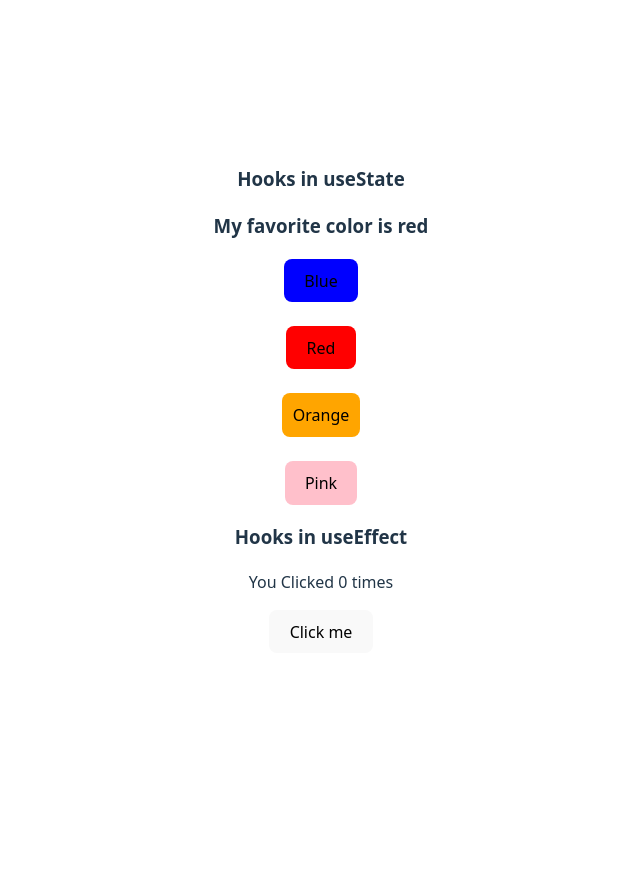
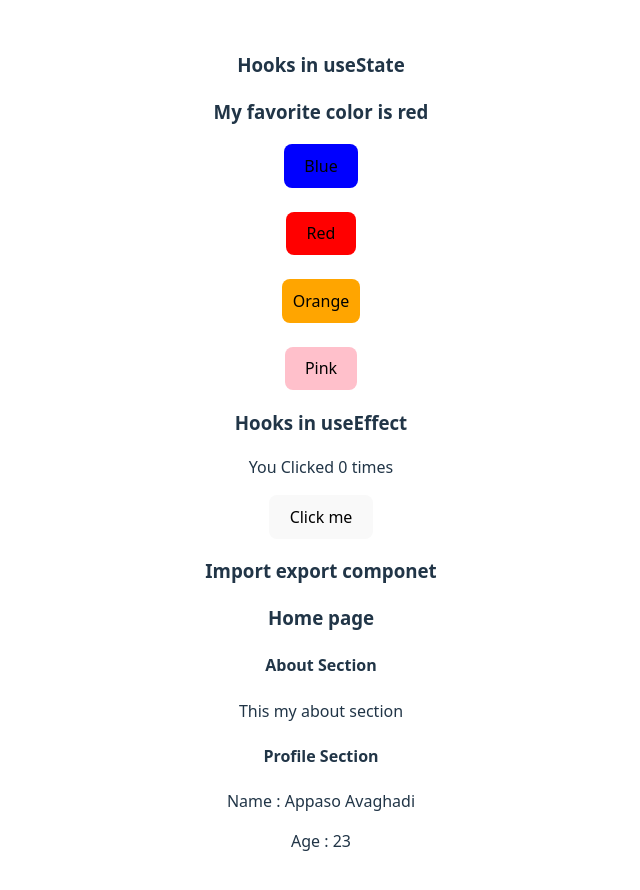
Before and after one commit to Appaso1919/React-Practice, a React (Vite) app: page / in a window 1280 px wide. Shown: the top 890 px of the page, without its empty margins (319-959 px from the left). Before the commit the page ends 800 px from the top, so only its background shows below. Built offline with nearby package versions, Linux system fonts and the light colour scheme.

Commit message:
import export component using profile,about,home componet create

```diff
--- a/src/App.jsx
+++ b/src/App.jsx
@@ -1,4 +1,5 @@
 import './App.css'
+import Home from './import_export_component/home'
 import Timer from './UseEffect_hooks'
 import Favorite_color from './UseState_hooks'
 
@@ -10,6 +11,8 @@ function App() {
       <Favorite_color />
       <h3>Hooks in useEffect</h3>
       <Timer />
+      <h3>Import export componet</h3>
+      <Home />
     </div>
   )
 }
--- /dev/null
+++ b/src/import_export_component/about.jsx
@@ -0,0 +1,10 @@
+function About(){
+    return(
+        <div>
+            <h4>About Section</h4>
+            <p>This my about section</p>
+        </div>
+    )
+}
+
+export default About;
--- /dev/null
+++ b/src/import_export_component/home.jsx
@@ -0,0 +1,14 @@
+import About from "./about";
+import Profile from "./profile";
+
+function Home(){
+    return(
+        <div>
+            <h3>Home page</h3>
+            <About />
+            <Profile />
+        </div>
+    )
+}
+
+export default Home;
--- /dev/null
+++ b/src/import_export_component/profile.jsx
@@ -0,0 +1,11 @@
+function Profile(){
+    return(
+        <div>
+            <h4>Profile Section</h4>
+            <p>Name : Appaso Avaghadi</p>
+            <p>Age : 23</p>
+        </div>
+    )
+}
+
+export default Profile;
```
